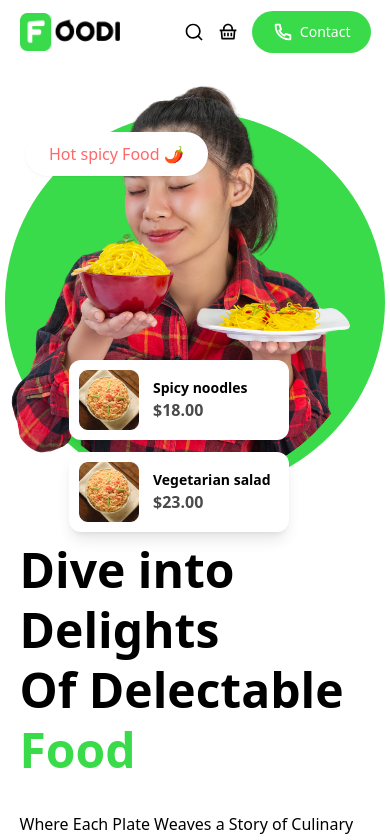
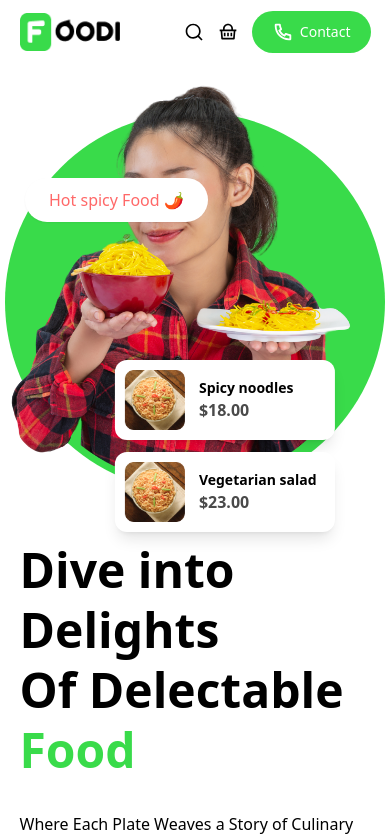
Before and after one commit to MedElmkaoui/foodi, a Next.js app: page / in a window 390 px wide. Shown: the top 840 px of the page. Built offline with nearby package versions, Linux system fonts and the light colour scheme.

Commit message:
16/09/2024 - 15:15

```diff
--- a/src/components/sections/Header.tsx
+++ b/src/components/sections/Header.tsx
@@ -43,10 +43,10 @@ const Header = ()=> {
                     <div className="relative bg-primary lg:w-[500px] lg:h-[500px] w-[380px] h-[380px] rounded-full">
                         <Image src={'/hero.png'} alt="hero" width={500} height={500} className="absolute -top-12 -left-5"  />
                     </div>
-                    <div className="bg-white shadow-sm rounded-full py-2.5 px-6 absolute top-5 lg:-left-10 left-5">
+                    <div className="bg-white shadow-sm rounded-full py-2.5 px-6 absolute top-5 lg:-left-10 left-5 animate-y-toggle">
                         <p className="text-meta-red">Hot spicy Food 🌶</p>
                     </div>
-                    <div className="z-1 absolute lg:-left-10 left-16 lg:bottom-2 -bottom-10 flex flex-col lg:flex-row lg:gap-12 gap-3">
+                    <div className="z-1 absolute lg:-left-10 left-16 lg:bottom-2 -bottom-10 flex flex-col lg:flex-row lg:gap-12 gap-3 animate-x-toggle">
                         <div className="bg-white rounded-xl w-[220px] shadow-lg py-2.5 px-2.5 flex gap-3.5 items-center">
                             <Image src={'/hero/01.png'} alt="" width={60} height={50}  />
                             <div>
--- a/src/components/sections/Testimonials.tsx
+++ b/src/components/sections/Testimonials.tsx
@@ -10,7 +10,7 @@ const Testimonials = ()=> {
                     <img src="/testimonials/01.png" alt="" className="absolute bottom-0  lg:w-[450px] w-[350px]" />
                     <img src="/testimonials/02.png" alt="" className="absolute lg:bottom-52 bottom-32 -right-5  w-[45px] animate-bounce duration-500" />
                     <img src="/testimonials/03.png" alt="" className="absolute lg:bottom-52 bottom-32 -left-5  w-[45px] animate-bounce" />
-                    <div className="bg-white shadow-lg rounded-full py-2.5 px-6 absolute -bottom-3 lg:-right-16 -right-3 hover:animate-bounce ">
+                    <div className="bg-white shadow-lg rounded-full py-2.5 px-6 absolute -bottom-3 lg:-right-16 -right-3 animate-y-toggle ">
                         <p className="">Our Best Chef 😁</p>
                     </div>
                 </div>
--- a/tailwind.config.ts
+++ b/tailwind.config.ts
@@ -9,6 +9,20 @@ const config: Config = {
   ],
   theme: {
     extend: {
+      animation: {
+        'x-toggle': 'x-toggle 2s ease-in-out infinite',
+        'y-toggle': 'y-toggle 2s ease-in-out infinite',
+      },
+      keyframes: {
+        'x-toggle': {
+          '0%, 100%': { transform: 'translateX(0)' },
+          '50%': { transform: 'translateX(50px)' }, // Adjust the value as needed
+        },
+        'y-toggle': {
+          '0%, 100%': { transform: 'translateY(0)' },
+          '50%': { transform: 'translateY(50px)' }, // Adjust the value as needed
+        },
+      },
       colors : {
         primary : '#39DB4A',
         secondary : '#C1F1C6',
```
